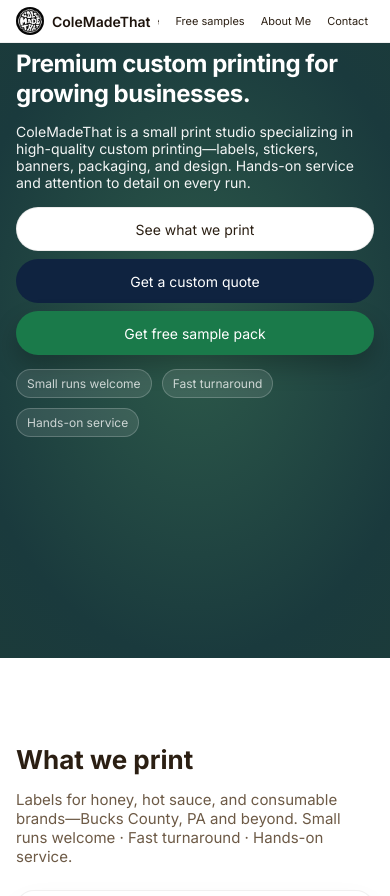
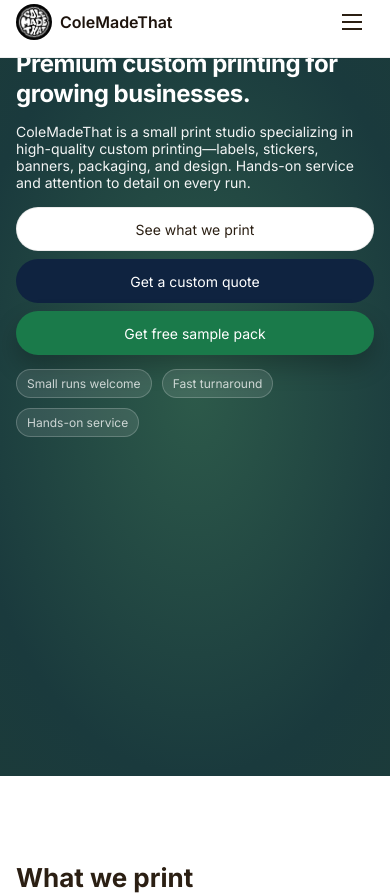
Before and after one commit to colemadethat-bit/ColeMadeThat, a plain HTML site: page index.html in a window 390 px wide. Shown: the top 896 px of the page. Drawn offline with Linux system fonts and the light colour scheme.

Commit message:
Update site

```diff
--- a/index.html
+++ b/index.html
@@ -19,7 +19,8 @@
         <img src="logo.jpeg" alt="ColeMadeThat" class="logo-image" onerror="this.onerror=null; this.src='logo.jpg';" />
         <span class="logo-text">ColeMadeThat</span>
       </div>
-      <nav class="main-nav">
+      <button type="button" class="nav-menu-btn" aria-label="Open menu" aria-expanded="false"><span class="nav-menu-btn-line" aria-hidden="true"></span></button>
+      <nav class="main-nav" id="mainNav">
         <a href="#hero">Home</a>
         <a href="#products">Services</a>
         <a href="#quote">Get a quote</a>
--- a/script.js
+++ b/script.js
@@ -1,4 +1,16 @@
-// ====== Smooth scroll for in-page links ======
+// ====== Mobile nav menu toggle ======
+const navMenuBtn = document.querySelector('.nav-menu-btn');
+const siteHeader = document.querySelector('.site-header');
+
+if (navMenuBtn && siteHeader) {
+  navMenuBtn.addEventListener('click', () => {
+    const open = siteHeader.classList.toggle('nav-open');
+    navMenuBtn.setAttribute('aria-expanded', open);
+    navMenuBtn.setAttribute('aria-label', open ? 'Close menu' : 'Open menu');
+  });
+}
+
+// ====== Smooth scroll for in-page links (and close mobile menu after tap) ======
 document.querySelectorAll('a[href^="#"]').forEach((a) => {
   const href = a.getAttribute('href');
   if (href === '#') return;
@@ -7,6 +19,15 @@ document.querySelectorAll('a[href^="#"]').forEach((a) => {
     if (el) {
       e.preventDefault();
       el.scrollIntoView({ behavior: 'smooth', block: 'start' });
+      const header = document.querySelector('.site-header');
+      const btn = document.querySelector('.nav-menu-btn');
+      if (header && header.classList.contains('nav-open')) {
+        header.classList.remove('nav-open');
+        if (btn) {
+          btn.setAttribute('aria-expanded', 'false');
+          btn.setAttribute('aria-label', 'Open menu');
+        }
+      }
     }
   });
 });
--- a/styles.css
+++ b/styles.css
@@ -116,11 +116,59 @@ body {
   background: rgba(47, 33, 21, 0.06);
 }
 
+/* Hamburger button — hidden on desktop, shown on mobile */
+.nav-menu-btn {
+  display: none;
+  width: 44px;
+  height: 44px;
+  padding: 0;
+  border: none;
+  background: transparent;
+  cursor: pointer;
+  position: relative;
+  flex-shrink: 0;
+}
+.nav-menu-btn::before,
+.nav-menu-btn::after {
+  content: '';
+  position: absolute;
+  left: 12px;
+  right: 12px;
+  height: 2px;
+  background: var(--text-main);
+  transition: transform 0.2s ease, opacity 0.2s ease;
+}
+.nav-menu-btn::before {
+  top: 14px;
+}
+.nav-menu-btn::after {
+  bottom: 14px;
+}
+.nav-menu-btn .nav-menu-btn-line {
+  position: absolute;
+  left: 12px;
+  right: 12px;
+  top: 50%;
+  margin-top: -1px;
+  height: 2px;
+  background: var(--text-main);
+  transition: opacity 0.2s ease;
+}
+.nav-menu-btn[aria-expanded="true"]::before {
+  transform: translateY(6px) rotate(45deg);
+}
+.nav-menu-btn[aria-expanded="true"]::after {
+  transform: translateY(-6px) rotate(-45deg);
+}
+.nav-menu-btn[aria-expanded="true"] .nav-menu-btn-line {
+  opacity: 0;
+}
+
 /* Hero */
 
 .hero {
   position: relative;
-  min-height: 58vh;
+  min-height: min(58vh, 720px);
   color: #ffffff;
   display: flex;
   align-items: center;
@@ -157,7 +205,7 @@ body {
 .hero-content {
   position: relative;
   z-index: 1;
-  padding: 64px 0 300px;
+  padding: 64px 0 clamp(260px, 28vh, 420px);
 }
 
 .hero-inner {
@@ -393,7 +441,7 @@ body {
 .section-about {
   background: linear-gradient(180deg, #0f2340 0%, #050816 100%);
   color: #ffffff;
-  padding-bottom: 120px;
+  padding-bottom: clamp(120px, 14vh, 240px);
 }
 
 .section-about h2 {
@@ -424,7 +472,7 @@ body {
   background: #ffffff;
   color: var(--text-main);
   padding-top: 160px;
-  padding-bottom: 240px;
+  padding-bottom: clamp(240px, 22vh, 400px);
 }
 
 .section-print h2 {
@@ -458,7 +506,7 @@ body {
 .section-quote {
   background: linear-gradient(180deg, #0f2340 0%, #050816 100%);
   color: #ffffff;
-  padding-bottom: 160px;
+  padding-bottom: clamp(160px, 18vh, 320px);
 }
 
 .section-clients {
@@ -860,51 +908,53 @@ textarea {
 }
 
 @media (max-width: 720px) {
-  /* Slim header: one row, nav scrolls horizontally so it doesn't double in height */
-  .header-inner {
-    padding: 8px 12px;
-    gap: 8px;
-    flex-wrap: nowrap;
+  /* Mobile: hamburger menu so all links are visible and page scroll works */
+  .nav-menu-btn {
+    display: flex;
+    align-items: center;
+    justify-content: center;
   }
 
-  .logo-image {
-    width: 28px;
-    height: 28px;
-  }
-
-  .logo-text {
-    font-size: 14px;
+  .header-inner {
+    padding: 10px 12px;
+    gap: 12px;
+    flex-wrap: wrap;
   }
 
   .main-nav {
-    flex: 1;
-    min-width: 0;
-    justify-content: flex-end;
-    flex-wrap: nowrap;
-    gap: 4px;
-    overflow-x: auto;
-    -webkit-overflow-scrolling: touch;
-    scrollbar-width: none;
-    padding: 4px 0;
+    flex-basis: 100%;
+    order: 3;
+    flex-direction: column;
+    align-items: stretch;
+    gap: 0;
+    max-height: 0;
+    overflow: hidden;
+    opacity: 0;
+    transition: max-height 0.3s ease, opacity 0.2s ease;
+    padding: 0;
+    border-top: 1px solid rgba(0, 0, 0, 0.08);
   }
 
-  .main-nav::-webkit-scrollbar {
-    display: none;
+  .site-header.nav-open .main-nav {
+    max-height: 320px;
+    opacity: 1;
   }
 
   .main-nav a {
-    flex-shrink: 0;
-    font-size: 11px;
-    padding: 5px 6px;
-    min-height: 34px;
-    display: inline-flex;
-    align-items: center;
-    white-space: nowrap;
+    display: block;
+    padding: 14px 12px;
+    font-size: 15px;
+    min-height: auto;
+    border-bottom: 1px solid rgba(0, 0, 0, 0.06);
   }
 
-  /* When you tap a nav link, section scrolls up so it sits below the header (not under it) */
+  .main-nav a:last-child {
+    border-bottom: none;
+  }
+
+  /* When you tap a nav link, section scrolls below the header */
   html {
-    scroll-padding-top: 80px;
+    scroll-padding-top: 60px;
   }
 
   #hero,
@@ -913,19 +963,19 @@ textarea {
   #samples,
   #about,
   #contact {
-    scroll-margin-top: 80px;
+    scroll-margin-top: 60px;
   }
 
-  /* Hero on mobile: bigger green area, kicker visible, room before white section */
+  /* Hero on mobile: full-height green area so homepage feels big enough */
   .hero {
-    min-height: 78vh;
+    min-height: 92vh;
     align-items: flex-start;
     padding-top: 0;
   }
 
   .hero-content {
-    padding-top: 64px;
-    padding-bottom: 200px;
+    padding-top: 72px;
+    padding-bottom: clamp(180px, 25vh, 280px);
     width: 100%;
   }
 
```
